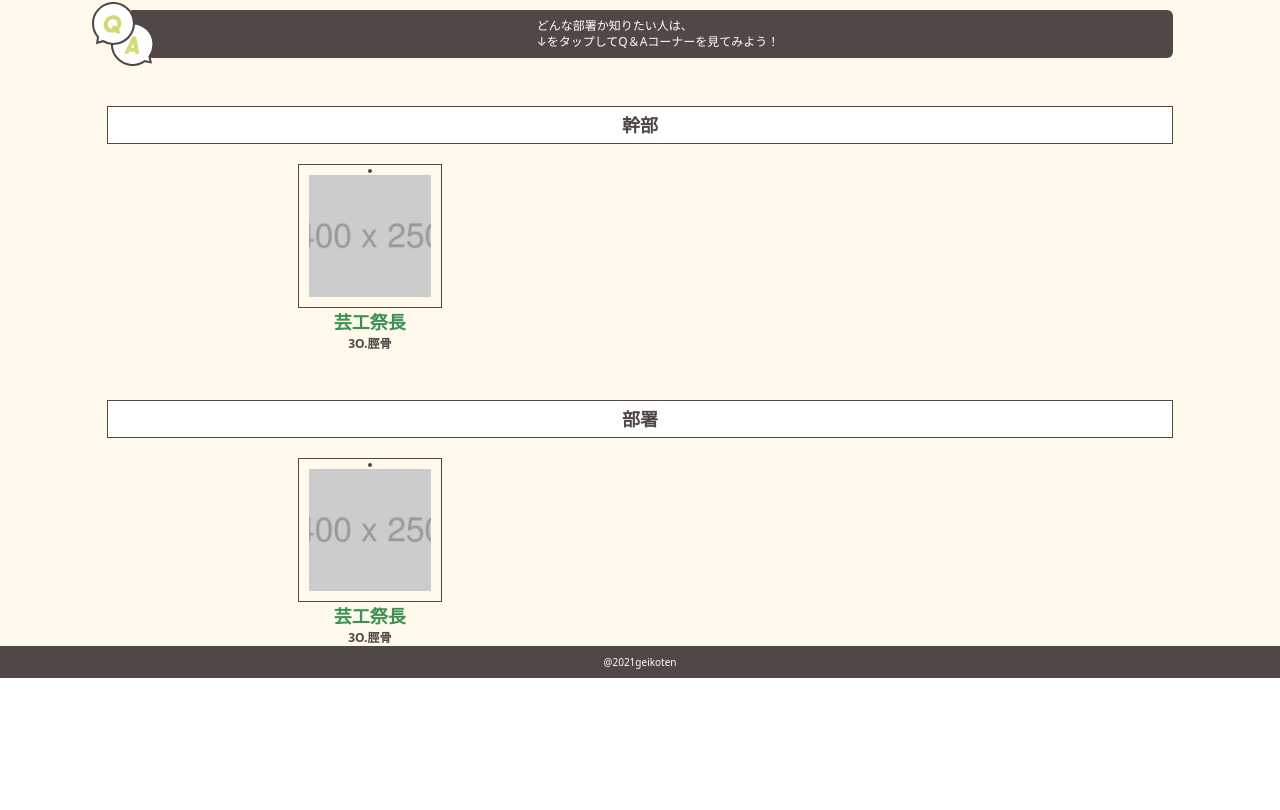
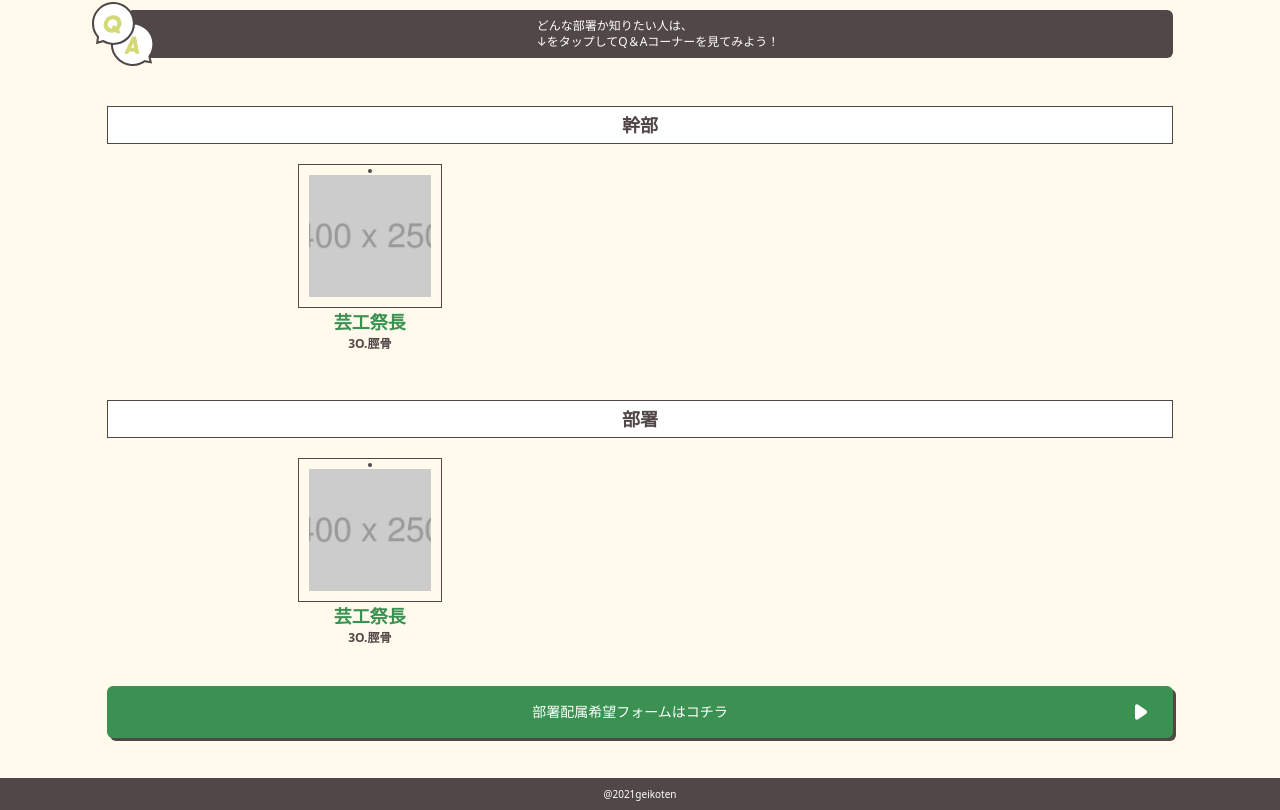
Before and after one commit to yamosan/geikoten2021-pre, a Next.js app: page /departments in a window 1280 px wide. Shown: the part 398-1208 px from the top of the page. Before the commit the page ends 1076 px from the top, so only its background shows below. Built offline with nearby package versions, Linux system fonts and the light colour scheme.

Commit message:
use LinkButton component

```diff
--- a/src/pages/departments/index.tsx
+++ b/src/pages/departments/index.tsx
@@ -5,6 +5,7 @@ import TekibusyoLink from "components/TekibusyoLink";
 import QAndAPageLink from "components/QAndAPageLink";
 import Section from "components/Section";
 import PictureFrameList from "components/PictureFrameList";
+import LinkButton from "components/parts/LinkButton";
 import type { NextPage } from "next";
 import type { Department } from "models/department";
 
@@ -57,6 +58,9 @@ const Departments: NextPage<Props> = ({ items }) => (
       <Section heading="部署" className="pt-12">
         <PictureFrameList departments={items} />
       </Section>
+      <div className="py-10">
+        <LinkButton href="#">部署配属希望フォームはコチラ</LinkButton>
+      </div>
     </div>
   </Layout>
 );
```
